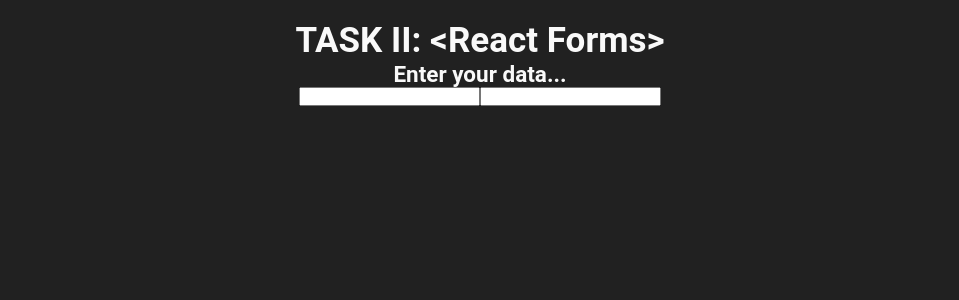
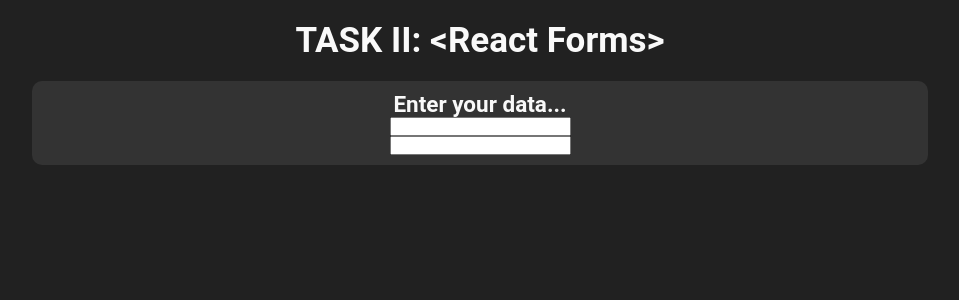
Before and after one commit to elenaniksy/react2021q3, a React app in the folder react-forms/: page / in a window 1280 px wide. Shown: the top 300 px of the page, without its empty margins (160-1119 px from the left). Built offline with nearby package versions, Linux system fonts and the light colour scheme.

Commit message:
feat: add basic styles to component form

```diff
--- a/react-forms/src/components/form/form.module.css
+++ b/react-forms/src/components/form/form.module.css
@@ -1,4 +1,18 @@
 .form {
-  background-color: rgba(33, 33, 33, 0.7); }
+  display: flex;
+  flex-direction: column;
+  align-items: center;
+  justify-content: space-between;
+  width: 100%;
+  background-color: #333333;
+  border-radius: 10px;
+  padding: 10px;
+  margin: 20px 0; }
+
+.form form {
+  display: flex;
+  flex-direction: column;
+  align-items: center;
+  justify-content: space-between; }
 
 /*# sourceMappingURL=form.module.css.map */
--- a/react-forms/src/components/form/form.module.scss
+++ b/react-forms/src/components/form/form.module.scss
@@ -1,5 +1,14 @@
 @import '../../layout/abstract/config';
 
 .form {
-  background-color: rgba(33, 33, 33, 0.7);
+  @include flex();
+  width: 100%;
+  background-color: $grey;
+  border-radius: 10px;
+  padding: 10px;
+  margin: 20px 0;
 }
+
+.form form {
+  @include flex();
+}
```
Also changed, not shown: 1 other file (tests, documents, lock files or other folders).
